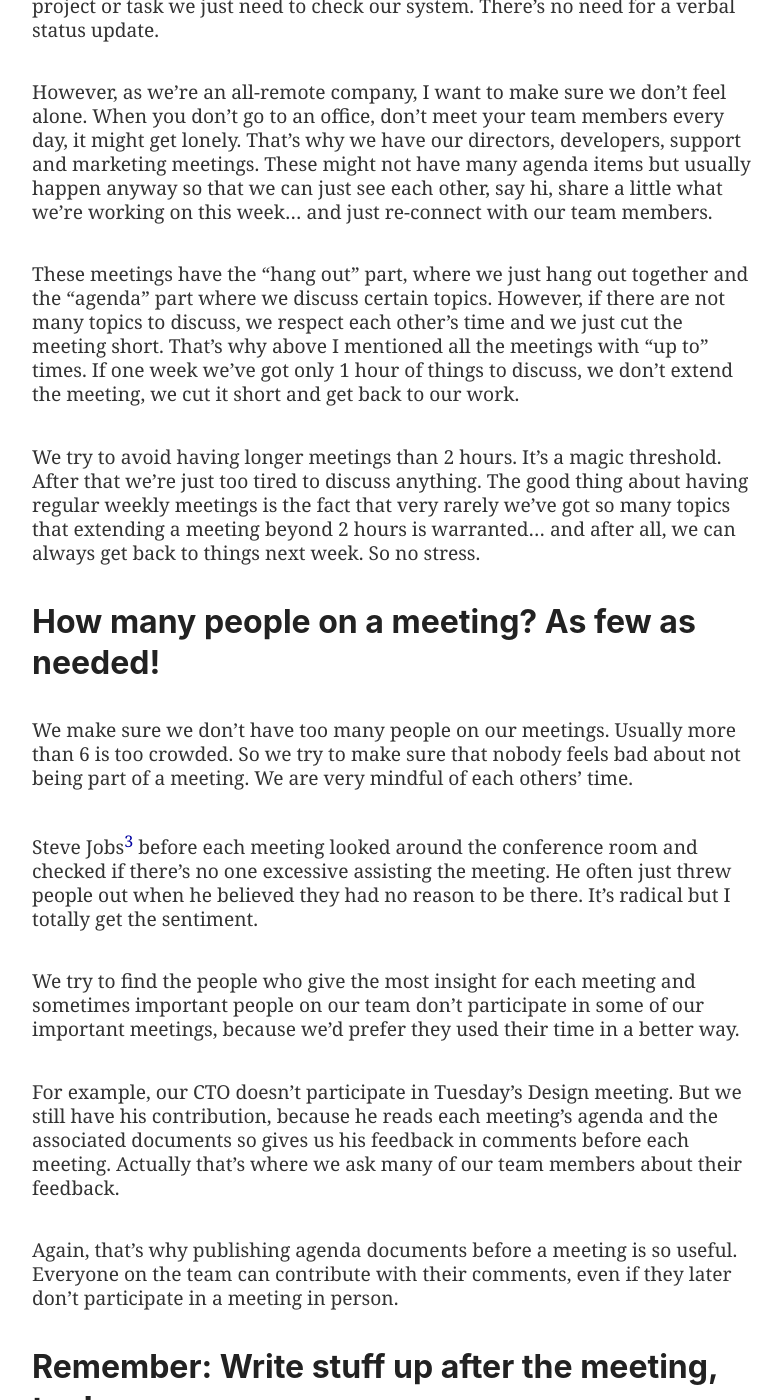
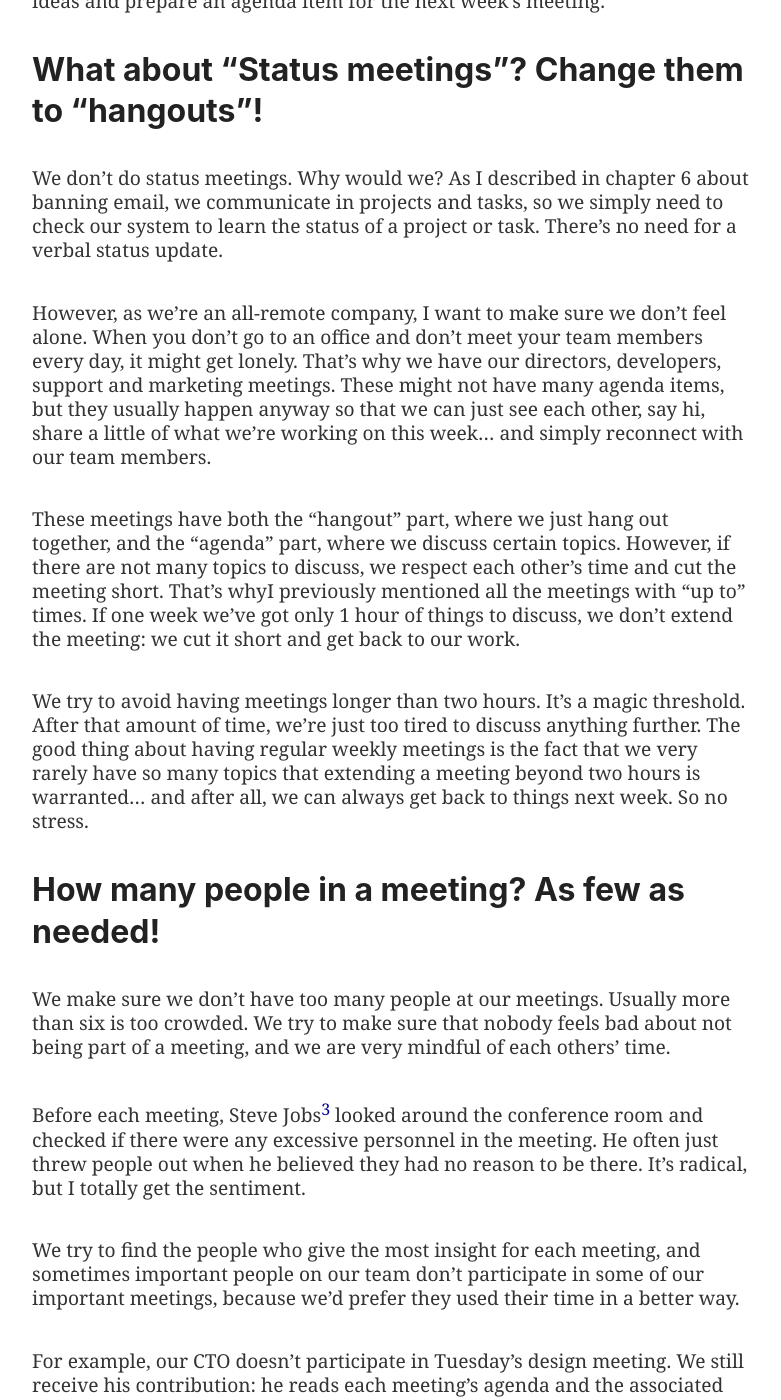
Before and after one commit to Nozbe/NoOffice.org, a Jekyll site: the page built from _book/meetings.md, in a window 1280 px wide and 1400 px high, scrolled down 5243 px. Shown: the whole window, without its empty margins (248-1029 px from the left). Built offline with Jekyll 4.4.1, drawn with Linux system fonts in a browser that asks for light colours; some of the changed text lies outside the part shown.

Commit message:
meetings proofread

```diff
--- a/_book/meetings.md
+++ b/_book/meetings.md
@@ -1,7 +1,7 @@
 ---
 part: one
 title: Make meetings optional
-subtitle: "Change your approach to meetings completely and stop wasting everyone's time"
+subtitle: "Change your approach to meetings completely and stop wasting everyone's time."
 ---
 
 * TOC
@@ -9,17 +9,17 @@
 
 ## Meetings are so easy, so useful, so tempting…
 
-One of the major problems for most of the companies affected by the COVID-19 pandemic was the way they did meetings. They thought that because now everyone had access to video-conferencing software, they could just replicate the same dynamic they had in the office. They just kept organizing meetings.
+One of the major problems for most companies affected by the COVID-19 pandemic was the way they handled meetings. They thought that because now everyone had access to video-conferencing software, they could easily replicate the same dynamic they had in the office. They continued to organize meetings.
 
-I get it, it's tempting. When you're all in one office, you've got this all too easy. After all, everyone's around and there's a hole in everyone's calendar, let's fill it up with yet another meeting, right?
+I get it – it's tempting. When you're all in one office, it’s all too easy to set up a meeting. After all, everyone's around and there's time in everyone's calendar, so let's fill it up with yet another meeting, right?
 
 I mean, meetings have so many benefits:
 
-- As a meeting participant you get to show off in front of everyone how busy you are, being on yet another meeting, contributing yet another brilliant thought, stroking your manager's ego with a praiseful comment, while at the same time you have a few moments to catch up on email and social media.
-- As a meeting organizer you've got this unique opportunity to delegate responsibility to the group and be off the hook for making an incorrect decision. It works every time - don't know what to decide? Organize a meeting!
-- Meetings are a solution to all common team problems. No ideas? No direction? No strategy? Let's organize a brainstorming session! Additionally this is so good for team spirit, right?
+- As a meeting participant, you get to show off in front of everyone how busy you are, being part of yet another meeting, contributing yet another brilliant thought, stroking your manager's ego with a praiseful comment, while also having a few moments to catch up on email and social media.
+- As a meeting organizer, you've got this unique opportunity to delegate responsibility to the group and be off the hook for making an incorrect decision. It works every time – don't know what to decide? Organize a meeting!
+- Meetings are a solution to all common team problems. No ideas? No direction? No strategy? Let's organize a brainstorming session! Additionally, this is so good for team spirit, right?
 
-And on top of that, make sure to invite everyone you can! Don't forget anyone, or they'll feel offended! After all, the more the merrier, right?
+And on top of that, make sure to invite everyone you can! Don't forget anyone, or they'll be offended! After all, the more the merrier, right?
 
 Nope.
 
@@ -53,91 +53,95 @@
 - Who's assisting
 - Where the meeting takes place (we have a separate virtual room dedicated for each meeting[^1])
 
-Additionally, every meeting is time-constrained and they run no longer than 2 hours - if we haven't discussed everything, we move it to next week's meeting.
+Additionally, every meeting is time-constrained and they run no longer than two hours – if we haven't discussed everything, we move it to next week's meeting.
 
-For each meeting there's no negotiation, no RSVP, no barrier of entry. We all have agreed once on these meetings and that's it.
+For each meeting, there's no negotiation, no RSVP, no barrier of entry. We have all agreed once on these meetings and that's it.
 
-These predictable pattern of meetings helps everyone on the team plan their week, make sure they can budget their time for focused work (as discussed in Chapter 4) and preparation time for each meeting (more on that below).
+The predictable pattern of these meetings helps everyone on the team plan their week, make sure they can budget time for their focused work (as discussed in Chapter 4) and have enough preparation time for each meeting (more on that below).
 
-Now, despite these meetings being "set in stone" every week, each of them is…
+Now, despite these meetings being "set in stone" every week, they aren’t mandatory. Instead…
 
 ## Meetings are optional
 
-That's right. Meetings should be completely optional. If we don't have topics to discuss or just feel like we're just too busy this week and the topics can wait, we cancel the meeting. If someone cannot come to the meeting, they just let others know and don't show up and nobody gets offended.
+That's right. Meetings should be completely optional. If we don't have topics to discuss or if we feel like we're just too busy this week and the topics can wait, we cancel the meeting. If someone cannot come to the meeting, they let others know and nobody gets offended if they don’t show up.
 
-Whenever we cancel a meeting, we almost never re-schedule it. We just cancel this week's meeting and we meet next time same time next week. That's it. Makes everything very easy.
+Whenever we cancel a meeting, we almost never reschedule it. We just cancel the meeting and we meet next time: same time next week. That's it. Makes everything very easy.
 
-## Meetings are well prepared
+## Meetings are well-prepared
 
 This is key. If a meeting doesn't have an agenda, there's no reason for this meeting to happen at all.
 
 Agenda is not enough.
 
+This is key. If a meeting doesn't have an agenda, there's no reason for this meeting to happen at all.
+
+Further, an agenda is not enough.
+
 Each topic on the agenda has to be written up. If nobody took their time to write up a topic, we usually don't discuss it. There should always be a person responsible for each agenda topic.
 
-Meetings are not a time for a presentation.
+It’s important to remember that meetings are not a time for presentations.
 
-Presenting an idea on a meeting hardly ever makes sense. It's better to add this idea to the agenda and write it up and let everyone read it before the meeting.
+Presenting an idea in a meeting hardly ever makes sense. It's better to add this idea to the agenda, write it up and let everyone read it before the meeting.
 
-This way during the actual meeting we don't waste time discussing the entire topic, as everyone has read it beforehand, but we only focus on the points of tension, the nuances, the missing parts.
+This way, during the actual meeting, we don't waste time learning and discussing the entire topic, as everyone has read it beforehand; instead, we only focus on the points of tension, the nuances and the missing parts.
 
 But for this to work…
 
-> Everyone has to do their homework. Everyone assisting the meeting has to read and digest the documentation prepared before the meeting.
+> Everyone has to do their homework. Everyone participating in the meeting has to read and digest the documentation prepared before the meeting.
 
-Famously Jeff Bezos before each meeting is doing something similar.[^2] Before they start talking, everyone reads the documentation in complete silence and only once everyone has read it, they start to discuss topics.
+Famously, Jeff Bezos does something similar before each meeting.[^2] Before they start talking, everyone reads the documentation in complete silence, and only once everyone has read it do they start to discuss topics.
 
 It's a good first step, but we take it to a whole new level. I personally need more time to form an opinion, so I prefer to read the documentation a few hours before the meeting to really think things through.
 
-As discussed in Chapter 5 about writing stuff down, we use a collaborative documentation app so we can comment on each and every paragraph of a written text. This way very often there's a "meeting before the meeting" where we exchange comments about certain parts of the documentation hours before the meeting. This makes our real-time meeting so much more efficient. We've already argued the main points in the comments by then, so once the meeting starts we focus on the last bits now that we're all live in the same virtual room.
+As discussed in Chapter 5 about writing stuff down, we use a collaborative documentation app so we can comment on each and every paragraph of a written text. This very often results in a sort of "meeting before the meeting" where we exchange comments about certain parts of the documentation before the meeting. This makes our real-time meeting so much more efficient. We've already argued the main points in the comments by then, so once the meeting starts, we focus on the last bits now that we're all live and in the same virtual room.
 
-Of course for that to happen, the documentation has to be prepared in advance. Our rule of thumb is that the topics must be written up until the evening the day before the meeting.
+Of course, for that to happen, the documentation has to be prepared in advance. Our rule of thumb is that the topics must be written up by the evening the day before the meeting, at the latest.
 
 ## What about "Brainstorming sessions"?
 
 Avoid them like a plague. You are not that brilliant, nor is anyone on your team, to come up with a genuinely great idea on the spot. Usually the first ideas that come to mind are crap. Good ideas require thinking time, research and focused work.
 
-Sometimes we do a "brainstorming moment" on one of our meetings, but we limit the time for this to more-less 15 minutes, then we write down all the ideas that came from it and we choose a person who's going to process these ideas and prepare an agenda item for the next week's meeting.
+Sometimes we do a "brainstorming moment" in one of our meetings, but we limit the time for this to more-or-less 15 minutes, then we write down all the ideas that came from it and we choose a person who's going to process these ideas and prepare an agenda item for the next week's meeting.
 
-## What about "Status meetings"? Change them to "hang outs"!
+## What about "Status meetings"? Change them to "hangouts"!
 
-We don't do status meetings. Why would we? As I described in chapter 6 about banning email, we communicate in projects and tasks, so to learn a status of a project or task we just need to check our system. There's no need for a verbal status update.
+We don't do status meetings. Why would we? As I described in chapter 6 about banning email, we communicate in projects and tasks, so we simply need to check our system to learn the status of a project or task. There's no need for a verbal status update.
 
-However, as we're an all-remote company, I want to make sure we don't feel alone. When you don't go to an office, don't meet your team members every day, it might get lonely. That's why we have our directors, developers, support and marketing meetings. These might not have many agenda items but usually happen anyway so that we can just see each other, say hi, share a little what we're working on this week… and just re-connect with our team members.
+However, as we're an all-remote company, I want to make sure we don't feel alone. When you don't go to an office and don't meet your team members every day, it might get lonely. That's why we have our directors, developers, support and marketing meetings. These might not have many agenda items, but they usually happen anyway so that we can just see each other, say hi, share a little of what we're working on this week… and simply reconnect with our team members.
 
-These meetings have the "hang out" part, where we just hang out together and the "agenda" part where we discuss certain topics. However, if there are not many topics to discuss, we respect each other's time and we just cut the meeting short. That's why above I mentioned all the meetings with "up to" times. If one week we've got only 1 hour of things to discuss, we don't extend the meeting, we cut it short and get back to our work.
+These meetings have both the "hangout" part, where we just hang out together, and the "agenda" part, where we discuss certain topics. However, if there are not many topics to discuss, we respect each other's time and cut the meeting short. That's whyI previously mentioned all the meetings with "up to" times. If one week we've got only 1 hour of things to discuss, we don't extend the meeting: we cut it short and get back to our work.
 
-We try to avoid having longer meetings than 2 hours. It's a magic threshold. After that we're just too tired to discuss anything. The good thing about having regular weekly meetings is the fact that very rarely we've got so many topics that extending a meeting beyond 2 hours is warranted… and after all, we can always get back to things next week. So no stress.
+We try to avoid having meetings longer than two hours. It's a magic threshold. After that amount of time, we're just too tired to discuss anything further. The good thing about having regular weekly meetings is the fact that we very rarely have so many topics that extending a meeting beyond two hours is warranted… and after all, we can always get back to things next week. So no stress.
 
-## How many people on a meeting? As few as needed!
+## How many people in a meeting? As few as needed!
 
-We make sure we don't have too many people on our meetings. Usually more than 6 is too crowded. So we try to make sure that nobody feels bad about not being part of a meeting. We are very mindful of each others' time.
+We make sure we don't have too many people at our meetings. Usually more than six is too crowded. We try to make sure that nobody feels bad about not being part of a meeting, and we are very mindful of each others' time.
 
-Steve Jobs[^3] before each meeting looked around the conference room and checked if there's no one excessive assisting the meeting. He often just threw people out when he believed they had no reason to be there. It's radical but I totally get the sentiment.
+Before each meeting, Steve Jobs[^3] looked around the conference room and checked if there were any excessive personnel in the meeting. He often just threw people out when he believed they had no reason to be there. It's radical, but I totally get the sentiment.
 
-We try to find the people who give the most insight for each meeting and sometimes important people on our team don't participate in some of our important meetings, because we'd prefer they used their time in a better way.
+We try to find the people who give the most insight for each meeting, and sometimes important people on our team don't participate in some of our important meetings, because we'd prefer they used their time in a better way.
 
-For example, our CTO doesn't participate in Tuesday's Design meeting. But we still have his contribution, because he reads each meeting's agenda and the associated documents so gives us his feedback in comments before each meeting. Actually that's where we ask many of our team members about their feedback.
+For example, our CTO doesn't participate in Tuesday's design meeting. We still receive his contribution: he reads each meeting's agenda and the associated documents, and he gives us his feedback in comments before each meeting. In fact, this is how we ask many of our team members to provide feedback.
 
-Again, that's why publishing agenda documents before a meeting is so useful. Everyone on the team can contribute with their comments, even if they later don't participate in a meeting in person.
+Again, that's why publishing an agenda and supporting documents before a meeting is so useful. Everyone on the team can contribute with their comments, even if they don't participate in the meeting in-person.
 
 ## Remember: Write stuff up after the meeting, too!
 
-After each meeting one of the meeting participants posts "meeting minutes" as a comment to the meetings' task. This way the entire team can read what the meeting was all about and what we've agreed on.
+After each meeting, one of the meeting participants posts "meeting minutes" as a comment to the meetings' task. This ensures the entire team can read what the meeting was all about and what we've agreed on.
 
-Also all the relevant tasks discussed on the meeting get updated, so we can move on with actionable items right after the meeting.
+Further, all of the relevant tasks discussed in the meeting get updated, so we can move on with actionable items right after the meeting.
 
-I keep repeating myself, but as noted in Chapter 4 - write stuff down! Especially:
+I keep repeating myself, but as noted in Chapter 5 – write stuff down! Especially:
 
-> Write agenda items up before each meeting and later write the conclusions. This way everyone on the team can feel like they've been there and they know what's going on.
+> Write agenda items up before each meeting and later write the conclusions. This way, everyone on the team can feel like they've been there and they know what's going on.
 
-## One thing: switch to regular, optional and prepared meetings
+## The one thing: switch to regular, optional and prepared meetings
 
-Avoid impromptu meetings, make meetings regular, no longer than 2 hours, no more people than enough and always written up with agenda items before and with actionable items or conclusions written right after. That's the only way for your team members to feel in control of their calendar and plan their time around meetings and longer stretches of focused work.
+Avoid impromptu meetings, make meetings regular, don’t make them longer than two hours, limit the people invited and always write up agenda items before and after. This is the only way for your team members to feel in control of their calendar and to plan their time around meetings and longer stretches of focused work.
 
-For further reading on the subject of meetings I recommend the book: "Read This Before Our Next Meeting" by Al Pittampali[^4].
+For further reading on the subject of meetings, I recommend the book *Read This Before Our Next Meeting* by Al Pittampali[^4].
 
-[^1]: We use [Zoom](https://zoom.us) app and we have set up a different virtual room ID for each meeting. We can click on a link from the calendar entry to go to that room. Easy.
-[^2]: [Jeff Bezos Knows How to Run a Meeting. Here's How He Does It. On Inc.](https://www.inc.com/justin-bariso/jeff-bezos-knows-how-to-run-a-meeting-here-are-his-three-simple-rules.html)
-[^3]: One of such scenes is described by Ken Segall in his book [Insanely Simple: The Obsession That Drives Apple’s Success](https://kensegall.com/books/)
-[^4]: [Al Pittampali: Read this before our next meeting](https://www.alpitt.com)
+[^1]: We use [Zoom](https://zoom.us), and we have set up a different virtual room ID for each meeting. We can click on a link from the calendar entry to go to that room. Easy.
+[^2]: [“Jeff Bezos Knows How to Run a Meeting. Here's How He Does It. On Inc.”](https://www.inc.com/justin-bariso/jeff-bezos-knows-how-to-run-a-meeting-here-are-his-three-simple-rules.html)
+[^3]: One of such scenes is described by Ken Segall in his book, [*Insanely Simple: The Obsession That Drives Apple’s Success*](https://kensegall.com/books/).
+[^4]: [Al Pittampali: *Read This Before Our Next Meeting*](https://www.alpitt.com)
```
Also changed, not shown: other parts of _book/meetings.md (+7 -7 lines).
